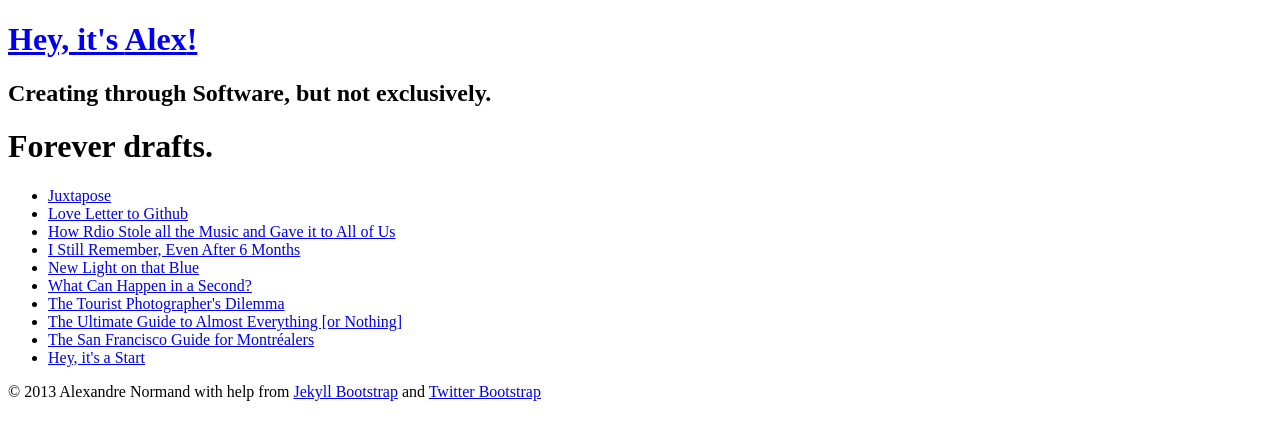
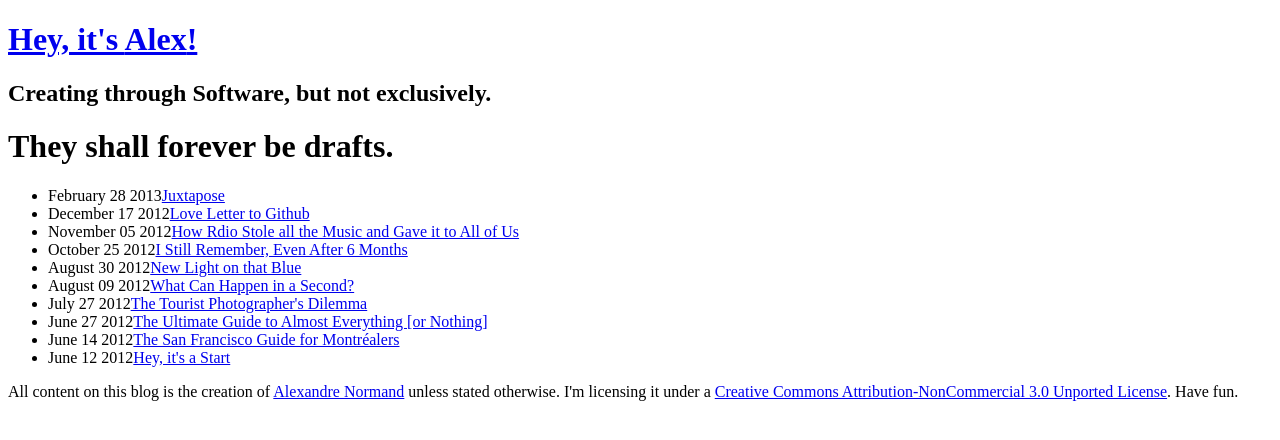
Before and after one commit to alexandre-normand/heyitsalex, a Jekyll site: the page built from index.md, in a window 1280 px wide. Shown: the top 440 px of the page. Built offline with Jekyll 4.4.1, drawn with Linux system fonts in a browser that asks for light colours.

Commit message:
Better styling.

```diff
--- a/_config.yml
+++ b/_config.yml
@@ -99,11 +99,11 @@
   # Set 'provider' to false to turn analytics off globally.
   #
   analytics :
-    provider : google
+    provider : getclicky
     google :
-        tracking_id : 'UA-123-12'
+        tracking_id : 'UA-32186861-1'
     getclicky :
-      site_id :
+      site_id : '100636182'
     mixpanel :
         token : '_MIXPANEL_TOKEN_'
     piwik :
--- a/_includes/themes/twitter/default.html
+++ b/_includes/themes/twitter/default.html
@@ -17,7 +17,7 @@
     <!-- Le styles -->
     <link href="{{ ASSET_PATH }}/bootstrap/css/bootstrap.2.2.2.min.css" rel="stylesheet">
     <link href="{{ ASSET_PATH }}/css/style.css?body=1" rel="stylesheet" type="text/css" media="all">
-    <link href='http://fonts.googleapis.com/css?family=Source+Code+Pro:400,700|Quattrocento+Sans:400,400italic,700italic,700' rel='stylesheet' type='text/css'>
+    <link href='http://fonts.googleapis.com/css?family=Lato:300|Source+Code+Pro:400,700|Quattrocento+Sans:400,400italic,700,700italic' rel='stylesheet' type='text/css'>
     <link href="{{ ASSET_PATH }}/css/fonts.css?body=1" rel="stylesheet" type="text/css" media="all">
 
     <!-- Le fav and touch icons -->
@@ -47,9 +47,7 @@
       <div class="content">
         {{ content }}
           <footer>
-          <p>&copy; {{ site.time | date: '%Y' }} {{ site.author.name }}
-            with help from <a href="http://jekyllbootstrap.com" target="_blank" title="The Definitive Jekyll Blogging Framework">Jekyll Bootstrap</a>
-            and <a href="http://twitter.github.com/bootstrap/" target="_blank">Twitter Bootstrap</a>
+          <p><span xmlns:dct="http://purl.org/dc/terms/" property="dct:title">All content on this blog is the creation of <a xmlns:cc="http://creativecommons.org/ns#" href="{{ HOME_PATH }}" property="cc:attributionName" rel="cc:attributionURL">{{ site.author.name }}</a> unless stated otherwise</span>. I'm licensing it under a <a rel="license" href="http://creativecommons.org/licenses/by-nc/3.0/deed.en_US">Creative Commons Attribution-NonCommercial 3.0 Unported License</a>. Have fun.
           </p>
         </footer>
       </div>
--- a/_includes/themes/twitter/post.html
+++ b/_includes/themes/twitter/post.html
@@ -1,8 +1,8 @@
 
-<div class="post-full">
+<div class="row-fluid post-full">
   <div class="container content">
     <div class="date">
-      <span>{{ page.date | date_to_long_string }}</span>
+      <span>{{ page.date | date: "%B %d %Y" }}</span>
     </div>
     <h1>{{ page.title }} {% if page.tagline %}<small>{{page.tagline}}</small>{% endif %}</h1>
 
--- a/index.md
+++ b/index.md
@@ -1,11 +1,11 @@
 ---
 layout: page
-title: Forever drafts.
+title: They shall forever be drafts.
 ---
 {% include JB/setup %}
 
 <ul class="posts">
   {% for post in site.posts %}
-    <li><a href="{{ BASE_PATH }}{{ post.url }}">{{ post.title }}</a></li>
+    <li><span>{{ post.date | date: "%B %d %Y" }}</span><a href="{{ BASE_PATH }}{{ post.url }}">{{ post.title }}</a></li>
   {% endfor %}
 </ul>
```
Also changed, not shown: assets/themes/twitter/css/style.css (+26 -4 lines).
